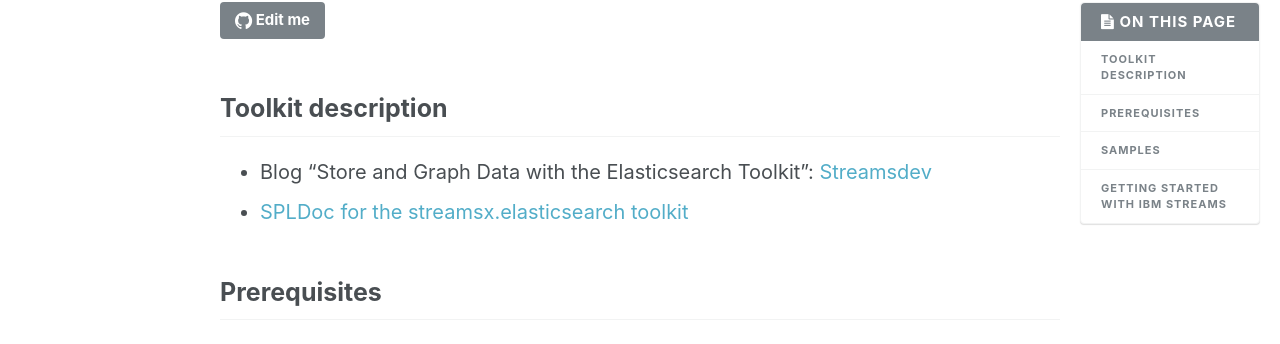
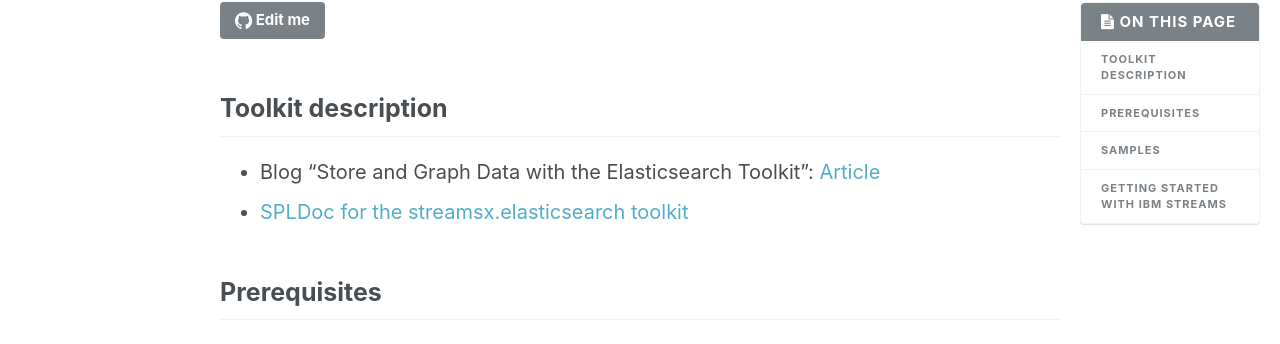
Before and after one commit to IBMStreams/streamsx.elasticsearch, a Jekyll site: the page built from _docs/01-user_overview.md, in a window 1280 px wide and 900 px high. Shown: the part 176-520 px from the top of the window. Built offline with Jekyll 4.4.1, drawn with Linux system fonts in a browser that asks for light colours; some of the changed text lies outside the part shown.

Commit message:
link updated

```diff
--- a/_docs/01-user_overview.md
+++ b/_docs/01-user_overview.md
@@ -14,7 +14,7 @@
 
 ## [](#header-1)Toolkit description
 
-* Blog "Store and Graph Data with the Elasticsearch Toolkit": [Streamsdev](https://developer.ibm.com/streamsdev/2017/09/01/store-graph-data-elasticsearch-toolkit/)
+* Blog "Store and Graph Data with the Elasticsearch Toolkit": [Article](https://community.ibm.com/community/user/cloudpakfordata/viewdocument/store-and-graph-data-with-the-elast?CommunityKey=c0c16ff2-10ef-4b50-ae4c-57d769937235&tab=librarydocuments)
 * [SPLDoc for the streamsx.elasticsearch toolkit](https://ibmstreams.github.io/streamsx.elasticsearch/doc/spldoc/html/index.html)
 
 ## [](#header-2)Prerequisites
```
Also changed, not shown: other parts of _docs/01-user_overview.md (+1 -1 lines).
